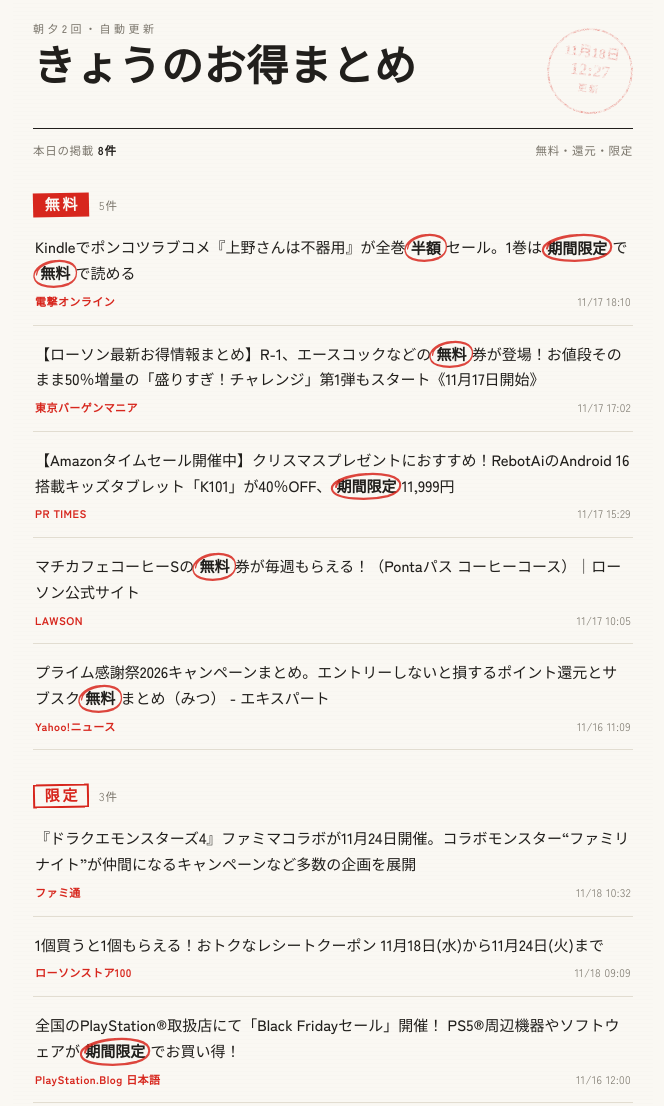
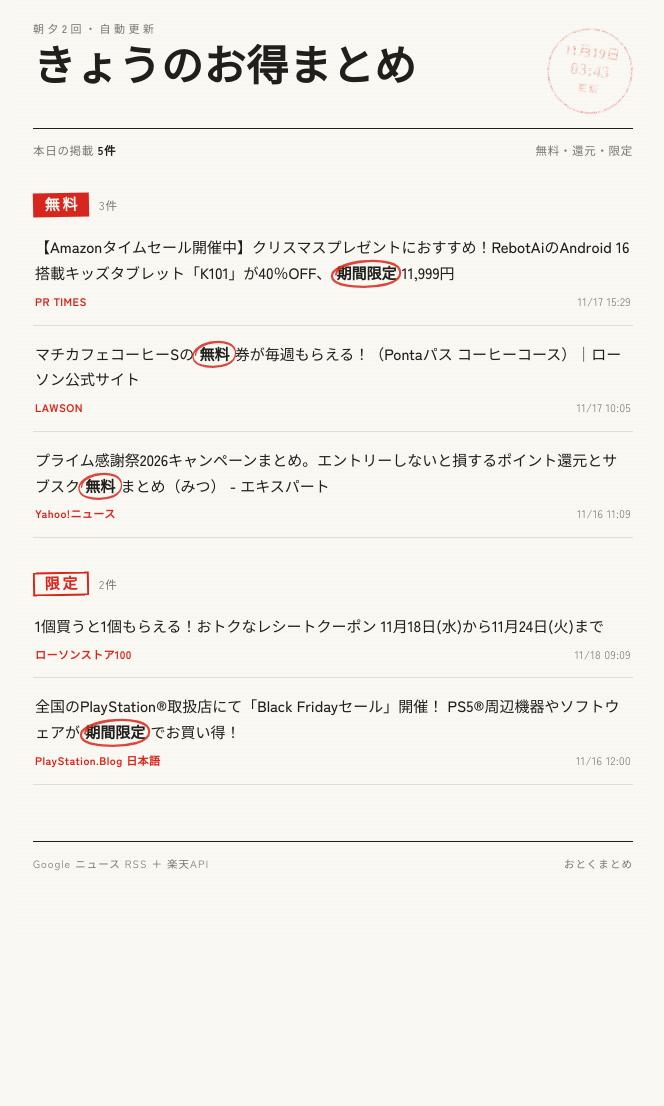
Before and after one commit to seikun009/otoku-matome, a plain HTML site: page docs/index.html in a window 1280 px wide. Shown: the top 1106 px of the page, without its empty margins (307-971 px from the left). After the commit the page ends 936 px from the top, so only its background shows below. Drawn offline with Linux system fonts and the light colour scheme; a web font is replaced by a local one.

Commit message:
auto: update 2026-11-18T18:43Z

```diff
--- a/docs/index.html
+++ b/docs/index.html
@@ -120,13 +120,13 @@
 <body>
 <header class="mast">
   <h1><small>朝夕2回・自動更新</small>きょうのお得まとめ</h1>
-  <div class="postmark" role="img" aria-label="11月18日 12:27 更新">
-    <span class="d">11月18日</span>
-    <span class="h">12:27</span>
+  <div class="postmark" role="img" aria-label="11月19日 03:43 更新">
+    <span class="d">11月19日</span>
+    <span class="h">03:43</span>
     <span class="u">更新</span>
   </div>
 </header>
-<p class="lede"><span>本日の掲載 <b>8件</b></span><span>無料・還元・限定</span></p>
+<p class="lede"><span>本日の掲載 <b>5件</b></span><span>無料・還元・限定</span></p>
 
 <main>
   <section id="rakuten" hidden></section>
@@ -134,17 +134,9 @@
 <section>
   <header class="sec">
     <span class="stamp stamp-red">無料</span>
-    <span class="cnt">5件</span>
+    <span class="cnt">3件</span>
   </header>
-  <div class="list"><a class="row" href="https://news.google.com/rss/articles/CBMiWkFVX3lxTFBMQzhjZUhpOTRwYzFXYkhJOW52NmZQdkNpZWp0SkRabmxMSU4tc0FtWTB2bzRIaU1fdFFSZTFSTkdJdHpWb3JpVjRkTzBUNFR2RWk0NTdid2hNUQ?oc=5" target="_blank" rel="noopener">
-  <p class="t">Kindleでポンコツラブコメ『上野さんは不器用』が全巻<em class="mk">半額</em>セール。1巻は<em class="mk">期間限定</em>で<em class="mk">無料</em>で読める</p>
-  <p class="m"><span class="src">電撃オンライン</span><time>11/17 18:10</time></p>
-</a>
-<a class="row" href="https://news.google.com/rss/articles/CBMiU0FVX3lxTFBwQkpPNnhXdzZWS1QtdFdINnhTcjVISU4xUUFmT3pqbzNhUjQyVHc1cXNQT09VWmxkTVlFTlp2Y0RrRVlGQXJUWGJyZFljUEx2MUU0?oc=5" target="_blank" rel="noopener">
-  <p class="t">【ローソン最新お得情報まとめ】R-1、エースコックなどの<em class="mk">無料</em>券が登場！お値段そのまま50％増量の「盛りすぎ！チャレンジ」第1弾もスタート《11月17日開始》</p>
-  <p class="m"><span class="src">東京バーゲンマニア</span><time>11/17 17:02</time></p>
-</a>
-<a class="row" href="https://news.google.com/rss/articles/CBMiakFVX3lxTFAxR25sdG5zRFNYYnhWV2MtSnZtb0ZwRjZTQlpaTUU2azl6dWVDaUpaTk40aEcxYjdjRkR6eWYxTldTR1FSamZ6NWVkVkJfajJaLWRTREowT2VKeXpseVRSa21XZFY1bHZ3bFE?oc=5" target="_blank" rel="noopener">
+  <div class="list"><a class="row" href="https://news.google.com/rss/articles/CBMiakFVX3lxTFAxR25sdG5zRFNYYnhWV2MtSnZtb0ZwRjZTQlpaTUU2azl6dWVDaUpaTk40aEcxYjdjRkR6eWYxTldTR1FSamZ6NWVkVkJfajJaLWRTREowT2VKeXpseVRSa21XZFY1bHZ3bFE?oc=5" target="_blank" rel="noopener">
   <p class="t">【Amazonタイムセール開催中】クリスマスプレゼントにおすすめ！RebotAiのAndroid 16搭載キッズタブレット「K101」が40％OFF、<em class="mk">期間限定</em>11,999円</p>
   <p class="m"><span class="src">PR TIMES</span><time>11/17 15:29</time></p>
 </a>
@@ -160,13 +152,9 @@
 <section>
   <header class="sec">
     <span class="stamp stamp-line">限定</span>
-    <span class="cnt">3件</span>
+    <span class="cnt">2件</span>
   </header>
-  <div class="list"><a class="row" href="https://news.google.com/rss/articles/CBMiV0FVX3lxTE5tTFpXMzN5YTRWakxKRkxqcHN1bHY1NTNoMFBvUExMYTZOQ1d3bDR5TWsxYXpSM1pwSVFTU05kaGdiUW5wYlRKZldpdV9nOEcyR09TWjBqMA?oc=5" target="_blank" rel="noopener">
-  <p class="t">『ドラクエモンスターズ4』ファミマコラボが11月24日開催。コラボモンスター“ファミリナイト”が仲間になるキャンペーンなど多数の企画を展開</p>
-  <p class="m"><span class="src">ファミ通</span><time>11/18 10:32</time></p>
-</a>
-<a class="row" href="https://news.google.com/rss/articles/CBMiekFVX3lxTE1wdjVNM1ZHRTV2Um5aRThYcFdXeXFjdy1xblJoQi0zcVNyOVc5V2owcGxvSTJCWE5vQ2N6N0IweS1iTXdOd011dWwyWThXeDlseFB0dWo4ekFYdDBvazZTWnJYWmNWbHMxUjA0dEtvLURLdW9qQU9BZktB?oc=5" target="_blank" rel="noopener">
+  <div class="list"><a class="row" href="https://news.google.com/rss/articles/CBMiekFVX3lxTE1wdjVNM1ZHRTV2Um5aRThYcFdXeXFjdy1xblJoQi0zcVNyOVc5V2owcGxvSTJCWE5vQ2N6N0IweS1iTXdOd011dWwyWThXeDlseFB0dWo4ekFYdDBvazZTWnJYWmNWbHMxUjA0dEtvLURLdW9qQU9BZktB?oc=5" target="_blank" rel="noopener">
   <p class="t">1個買うと1個もらえる！おトクなレシートクーポン 11月18日(水)から11月24日(火)まで</p>
   <p class="m"><span class="src">ローソンストア100</span><time>11/18 09:09</time></p>
 </a>
```
Also changed, not shown: data/items.json (+2 -29 lines).
